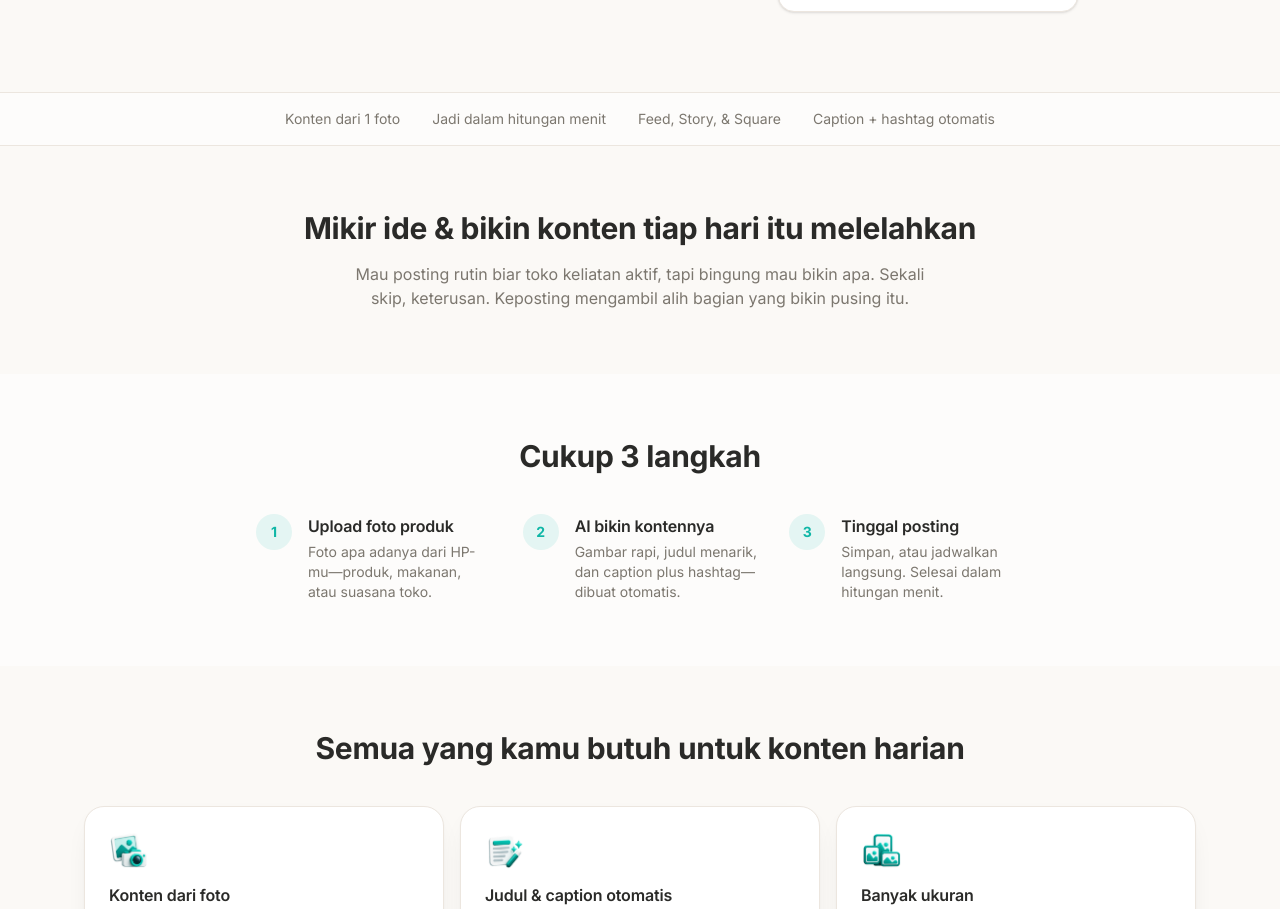
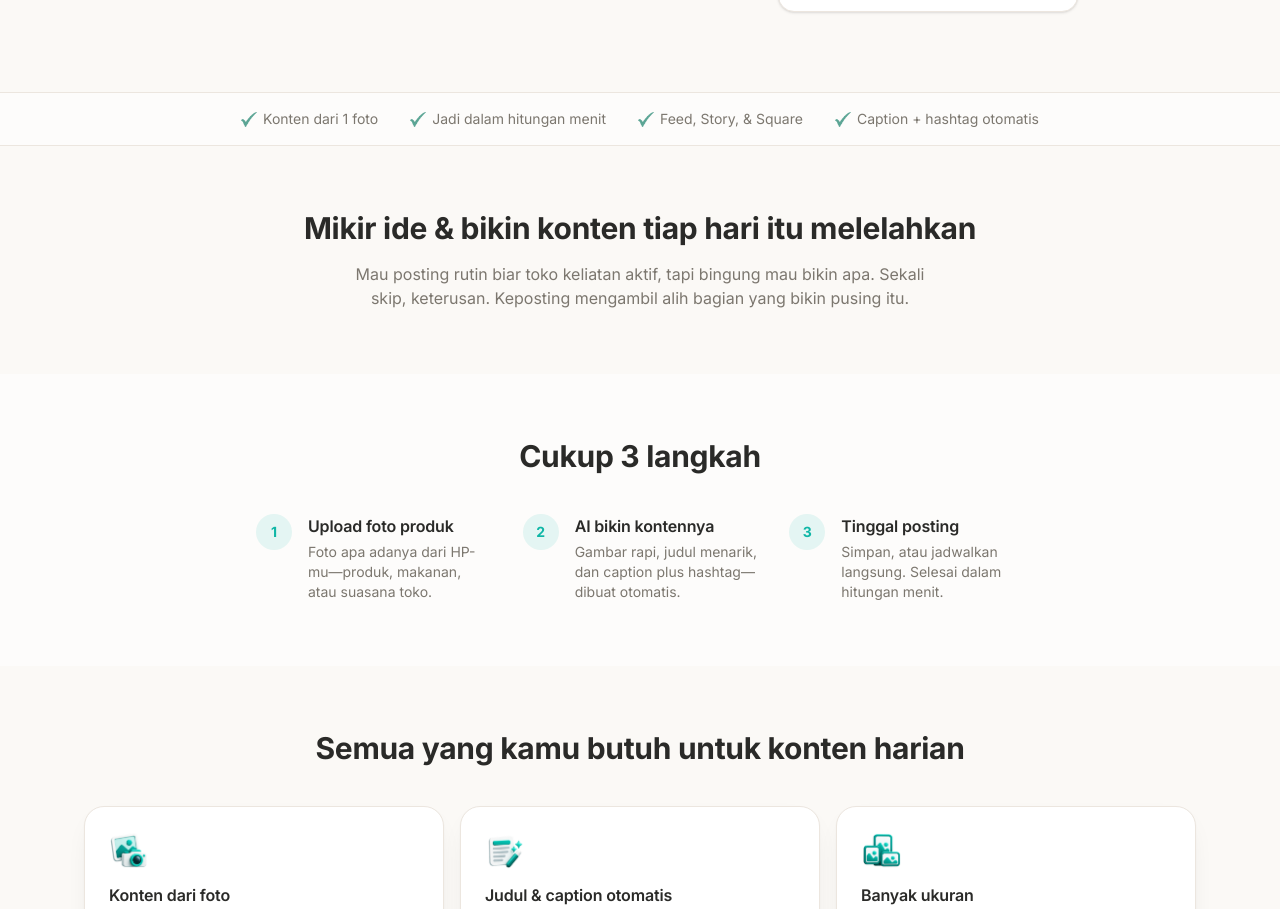
Before and after one commit to botolmks-debug/kevo, a Next.js app: page / in a window 1280 px wide. Shown: the part 813-1722 px from the top of the page. Built offline with nearby package versions, Linux system fonts and the light colour scheme; no server answers; a web font is replaced by a local one.

Commit message:
Tambah icon centang di trust bar landing page

```diff
--- a/components/marketing/Landing.tsx
+++ b/components/marketing/Landing.tsx
@@ -234,10 +234,22 @@ export function Landing() {
         {/* ── Trust bar ── */}
         <section className="border-y border-line bg-white/60">
           <div className="mx-auto flex max-w-6xl flex-wrap items-center justify-center gap-x-8 gap-y-2 px-5 py-4 text-sm text-muted">
-            <span>Konten dari 1 foto</span>
-            <span>Jadi dalam hitungan menit</span>
-            <span>Feed, Story, & Square</span>
-            <span>Caption + hashtag otomatis</span>
+            <span className="flex items-center gap-1.5">
+              <Image src="/icon-cover/centang.png" alt="" width={16} height={16} className="shrink-0" />
+              Konten dari 1 foto
+            </span>
+            <span className="flex items-center gap-1.5">
+              <Image src="/icon-cover/centang.png" alt="" width={16} height={16} className="shrink-0" />
+              Jadi dalam hitungan menit
+            </span>
+            <span className="flex items-center gap-1.5">
+              <Image src="/icon-cover/centang.png" alt="" width={16} height={16} className="shrink-0" />
+              Feed, Story, & Square
+            </span>
+            <span className="flex items-center gap-1.5">
+              <Image src="/icon-cover/centang.png" alt="" width={16} height={16} className="shrink-0" />
+              Caption + hashtag otomatis
+            </span>
           </div>
         </section>
 
```
Also changed, not shown: public/icon-cover/centang.png (added).
